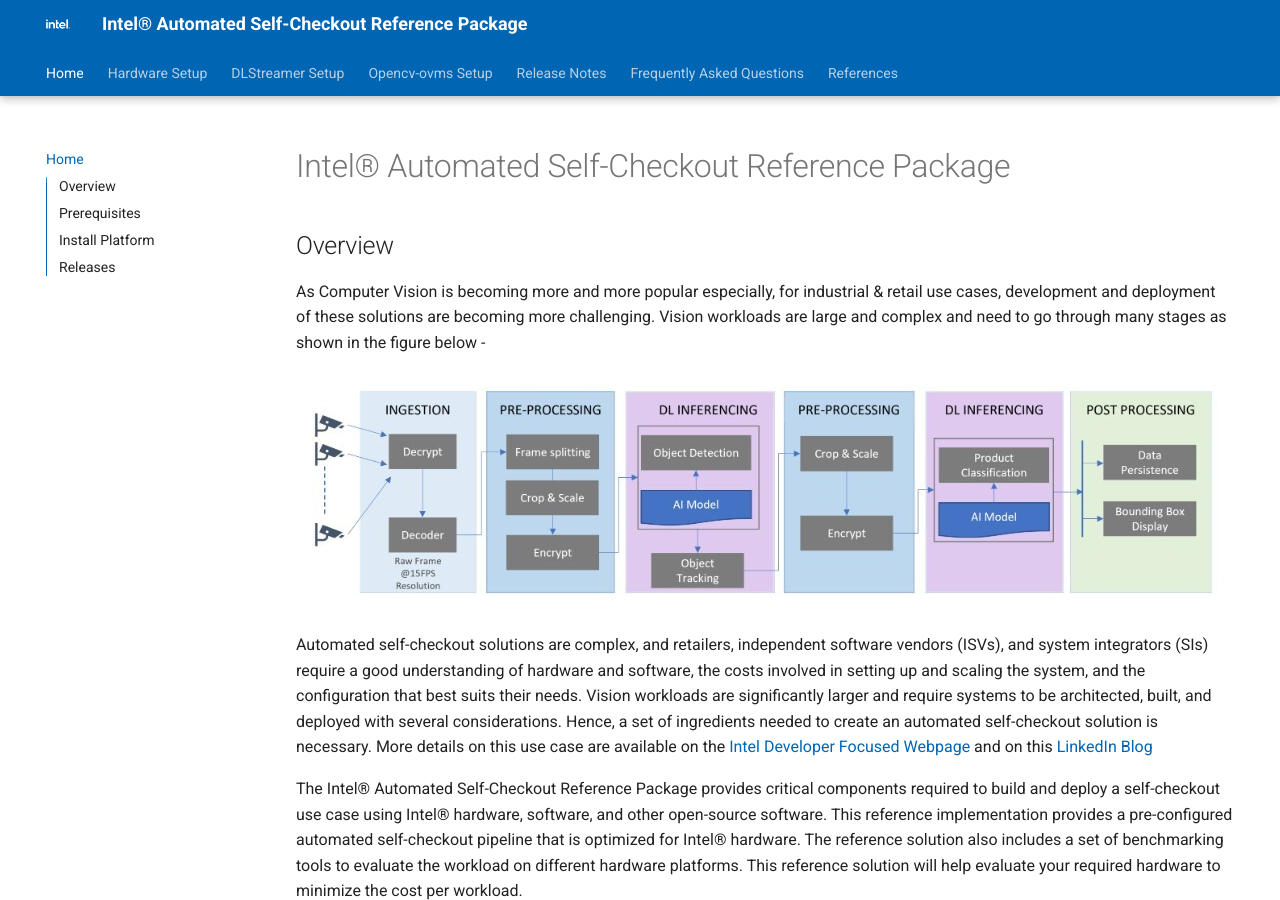
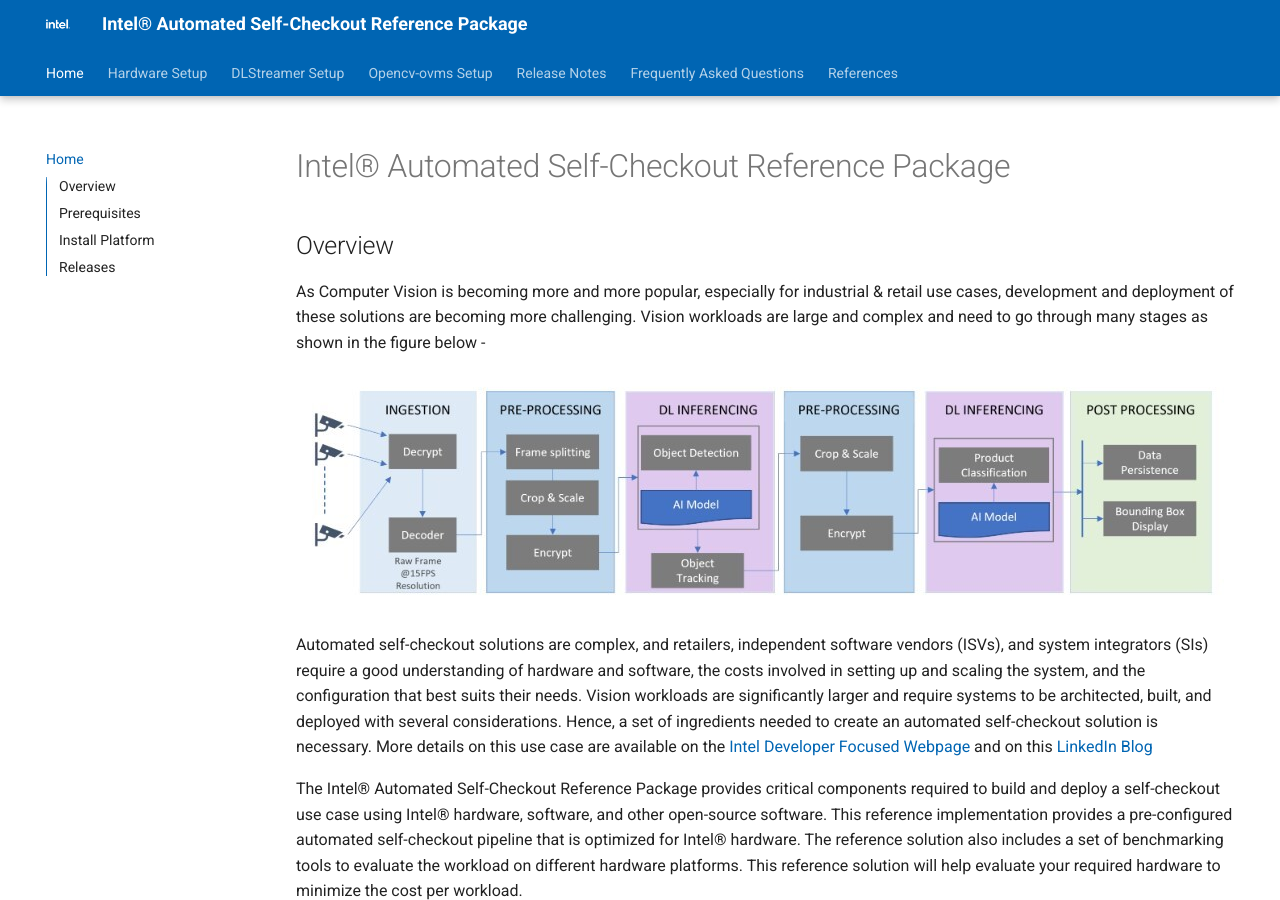
Before and after one commit to intel-retail/automated-self-checkout, an MkDocs documentation site: the page built from docs_src/index.md, in a window 1280 px wide and 900 px high. Built offline with MkDocs 1.6.1 and Material for MkDocs 9.7.7, drawn with Linux system fonts in a browser that asks for light colours; comment, search, counter and statistics services are not loaded.

```diff
--- a/docs_src/index.md
+++ b/docs_src/index.md
@@ -2,7 +2,7 @@
 
 ## Overview
 
-As Computer Vision is becoming more and more popular especially, for industrial & retail use cases, development and deployment of these solutions are becoming more challenging. Vision workloads are large and complex and need to go through many stages as shown in the figure below -
+As Computer Vision is becoming more and more popular, especially for industrial & retail use cases, development and deployment of these solutions are becoming more challenging. Vision workloads are large and complex and need to go through many stages as shown in the figure below -
 
 [![Vision Data Flow](./images/vision-data-flow.jpg)](./images/vision-data-flow.jpg)
 
```
